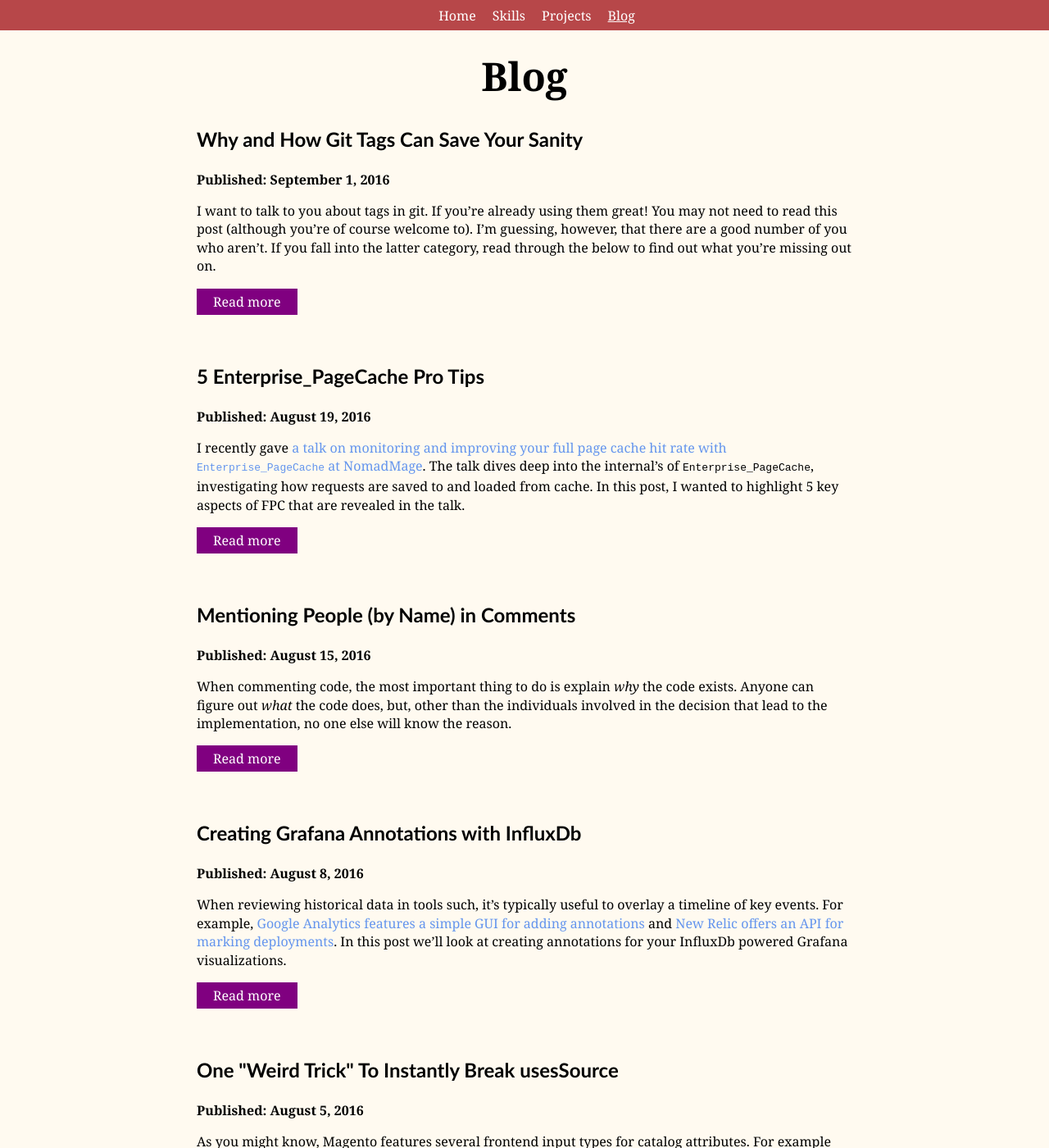
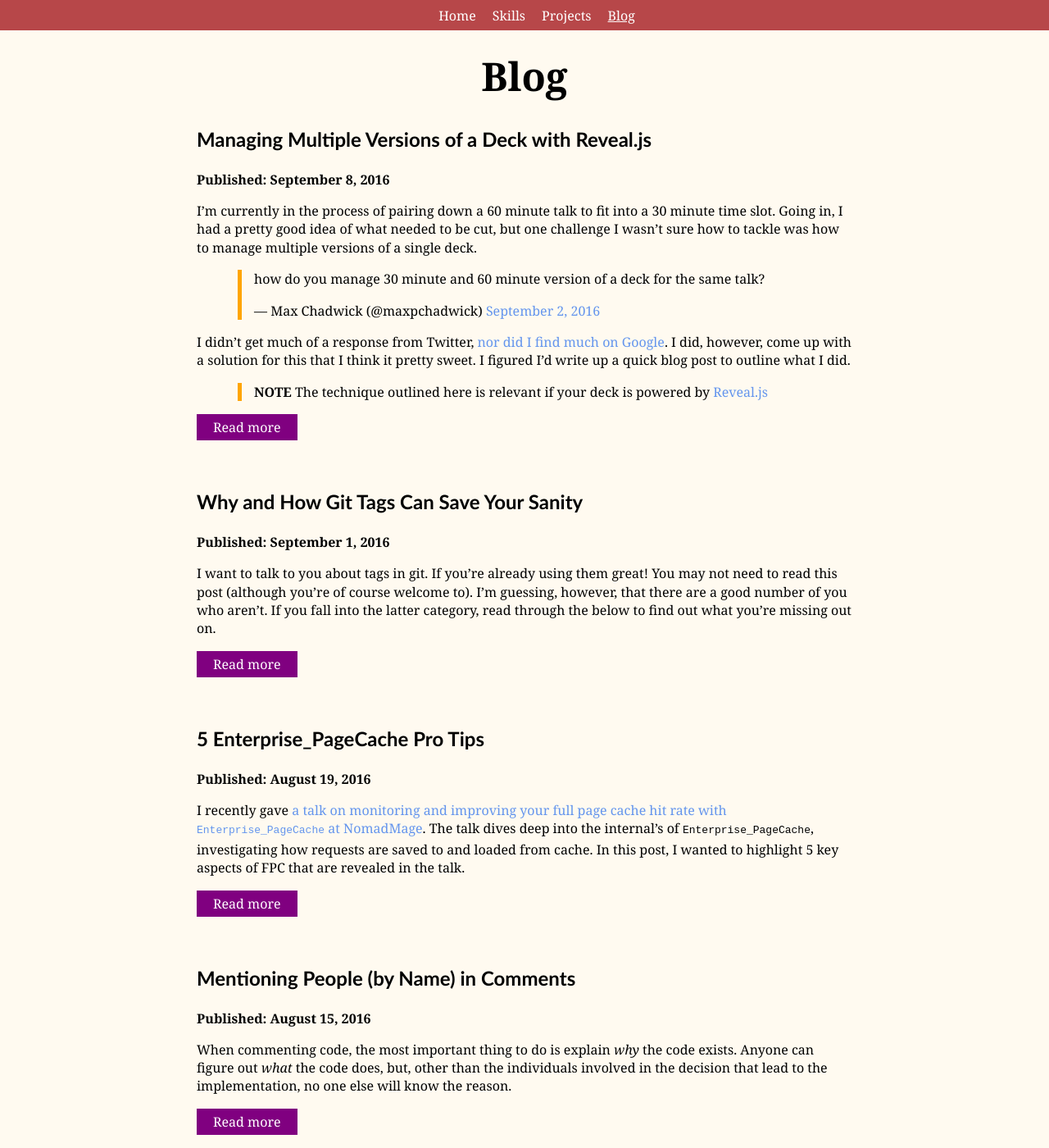
Before and after one commit to mpchadwick/mpchadwick.github.io, a Jekyll site: the page built from blog/index.html, in a window 1280 px wide and 1400 px high. Shown: the whole window at 82% size. Built offline with Jekyll 4.4.1, drawn with Linux system fonts in a browser that asks for light colours; the list of posts is cut into pages by our own code; comment, search, counter and statistics services are not loaded.

Commit message:
Add post about managing multiple versions of a deck

````diff
--- a/_config.yml
+++ b/_config.yml
@@ -2,7 +2,7 @@ title: Max Chadwick
 url: http://maxchadwick.xyz
 permalink: /blog/:title
 markdown: kramdown
-paginate: 5
+paginate: 6
 paginate_path: "/blog/:num/"
 
 kramdown:
--- a/_config_dev.yml
+++ b/_config_dev.yml
@@ -1,8 +1,9 @@
 url: http://localhost:4000
 excerpt_separator: <!-- excerpt_separator -->
 markdown: kramdown
-paginate: 5
+paginate: 6
 paginate_path: "/blog/:num/"
+future: true
 
 kramdown:
   input: GFM
--- /dev/null
+++ b/_posts/2016-09-08-managing-multiple-versions-of-a-deck-with-reveal-js.md
@@ -0,0 +1,87 @@
+---
+layout: blog-single
+title: Managing Multiple Versions of a Deck with Reveal.js
+description: How do you manage multiple versions of the same deck? This guide outlines a simple approach the will eliminate the need to update content twice.
+date: September 08, 2016
+comments: true
+noNameInTitle: true
+---
+
+I'm currently in the process of pairing down a 60 minute talk to fit into a 30 minute time slot. Going in, I had a pretty good idea of what needed to be cut, but one challenge I wasn't sure how to tackle was how to manage multiple versions of a single deck.
+
+<blockquote class="twitter-tweet" data-lang="en"><p lang="en" dir="ltr">how do you manage 30 minute and 60 minute version of a deck for the same talk?</p>&mdash; Max Chadwick (@maxpchadwick) <a href="https://twitter.com/maxpchadwick/status/771746555552563201">September 2, 2016</a></blockquote>
+<script async src="//platform.twitter.com/widgets.js" charset="utf-8"></script>
+
+I didn't get much of a response from Twitter, [nor did I find much on Google](https://www.google.com/#q=reveal+js+multiple+versions). I did, however, come up with a solution for this that I think it pretty sweet. I figured I'd write up a quick blog post to outline what I did.
+
+> **NOTE** The technique outlined here is relevant if your deck is powered by [Reveal.js](https://github.com/hakimel/reveal.js/)
+
+ <!-- excerpt_separator -->
+
+### The Wrong Path
+
+My initial thought on how to handle this was with separate [git branches](https://git-scm.com/book/en/v2/Git-Branching-Branches-in-a-Nutshell). I already had the 60 minute version created, so I figured I'd just create a new branch for the 30 minute version based off the 60 minute version and then remove slides as needed.
+
+I started down this path, but quickly realized that in the long term this approach could turn into a maintainability nightmare. For example, let's say I want to update some info in my [vanity slide](https://blog.calevans.com/2016/08/16/regarding-vanity-slides/), which would appear in both versions of the deck. Now I need to remember to update both branches. If I forget, and only update in one version, then give a presentation of the other version, now I'm displaying out of date or incorrect information. Ugh. There's got to be a better way.
+
+### How To Do It
+
+I started to think, all I really need to do is hide or modify certain slides for the 30 minute version. How can I make that happen in my HTML and JavaScript based deck?
+
+Hmm...well, I have access to the document via JavaScript. Now we're getting somewhere.
+
+Basically, the idea I landed on is to use a query parameter to specify which version of the deck to show. Along with this, I add data attributes throughout the document to specify what to show or hide based on the version of the deck requested. Finally, I add a few lines of JavaScript to inspect the URL and perform the desired behavior.
+
+### Implementation
+
+The JavaScript is pretty simple. [We don't need no stinkin jQuery](http://youmightnotneedjquery.com/). Here it is...
+
+```js
+Reveal.addEventListener('ready', function(event) {
+    var q = window.location.search;
+    if (q) {
+        var mode = q.split('?mode=')[1];
+        var hide = document.querySelectorAll('[data-not="' + mode + '"]');
+        Array.prototype.forEach.call(hide, function(node) {
+            node.parentNode.removeChild(node);
+        });
+
+        var show = document.querySelectorAll('[data-is="' + mode + '"]');
+        Array.prototype.forEach.call(show, function(node) {
+            console.log(node.style.display);
+            node.style.display = "initial";
+        });
+    }
+})
+```
+
+Note that this implementation assumes that there will only be one query parameter and that query parameter will be set to `?mode=[mode-goes-here]`. It wouldn't be difficult to add support for URLs with more than one query parameter, but I wanted to keep this as simple as possible.
+
+Now, all we need to do is add `data-not="30m"` to slides that should be hidden in the 30 minute version or `data-is="30m"` to things that we only want to show in the 30 minute version. You also need to make sure that all elements with `data-is` are hidden by default
+
+```css
+[data-is] {
+    display: none;
+}
+```
+
+### See It In Action
+
+You can see this in action on the the following deck.
+
+**Full Version**
+
+[http://maxchadwick.xyz/monitoring-and-improving-fpc-hit-rate/#/](http://maxchadwick.xyz/monitoring-and-improving-fpc-hit-rate/#/)
+
+**30 Minute Version**
+
+[http://maxchadwick.xyz/monitoring-and-improving-fpc-hit-rate/?mode=30m#/](http://maxchadwick.xyz/monitoring-and-improving-fpc-hit-rate/?mode=30m#/)
+
+**Commits**
+
+[https://github.com/mpchadwick/monitoring-and-improving-fpc-hit-rate/compare/4fb272c137de71275722dce99aebb598bb1be86b...368fcc03464cb0af95ba29c8bb1e40976e8d6848](https://github.com/mpchadwick/monitoring-and-improving-fpc-hit-rate/compare/4fb272c137de71275722dce99aebb598bb1be86b...368fcc03464cb0af95ba29c8bb1e40976e8d6848)
+
+
+### Conclusion
+
+Hope that this will help some people find a better approach to managing multiple versions of the same deck. As always, feel free to leave any thoughts in the comments below or reach out to me on [Twitter](http://twitter.com/maxpchadwick).
--- a/style/main.css
+++ b/style/main.css
@@ -63,7 +63,7 @@ blockquote {
   padding-top: 40px;
   margin-top: -40px; }
 
-#disqus_thread, #disqus_thread * {
+#disqus_thread, #disqus_thread *, .twitter-tweet {
   padding-top: 0;
   margin-top: 0; }
 
@@ -418,7 +418,8 @@ blockquote {
   animation-timing-function: linear;
   position: fixed;
   top: 0px;
-  width: 100%; }
+  width: 100%;
+  z-index: 10; }
 
 .navigation-bar__item {
   display: inline-block;
--- a/style/partials/_global.scss
+++ b/style/partials/_global.scss
@@ -66,7 +66,7 @@ blockquote {
   margin-top: -40px;
 }
 
-#disqus_thread, #disqus_thread * {
+#disqus_thread, #disqus_thread *, .twitter-tweet {
     padding-top: 0;
     margin-top: 0;
 }
--- a/style/partials/_navigation.scss
+++ b/style/partials/_navigation.scss
@@ -16,6 +16,7 @@
     position: fixed;
     top: 0px;
     width: 100%;
+    z-index: 10;
 }
 .navigation-bar__item {
     display: inline-block;
````
Also changed, not shown: 1 other file.
